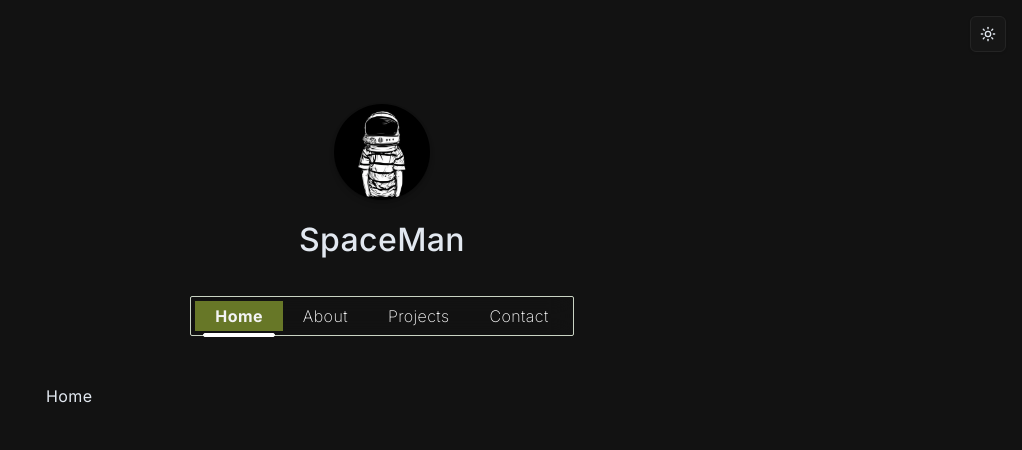
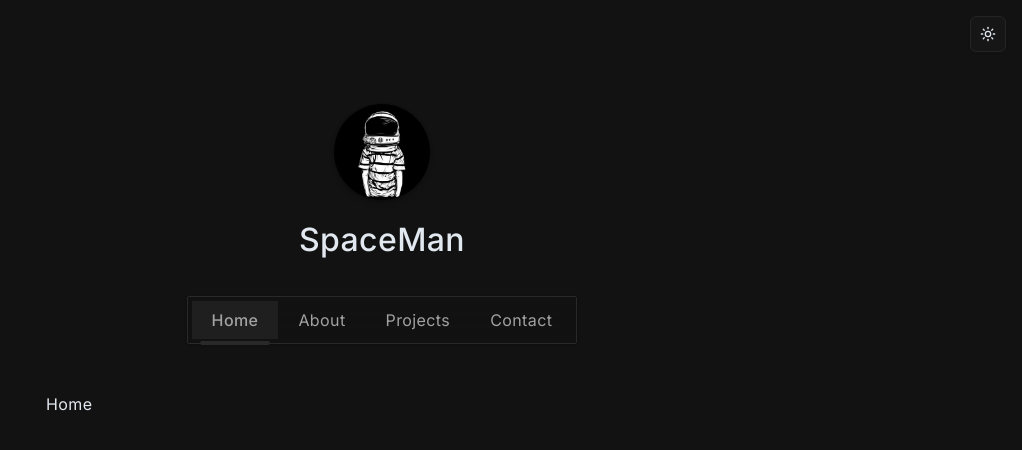
Before and after one commit to tonyedgal/portfolio-v2, a Next.js app: page / in a window 1280 px wide. Shown: the top 450 px of the page, without its empty margins (258-1280 px from the left). Built offline with nearby package versions, Linux system fonts and the light colour scheme.

Commit message:
feat: update navbar colors and layout

```diff
--- a/src/app/components/NavBar.tsx
+++ b/src/app/components/NavBar.tsx
@@ -18,7 +18,7 @@ export default function NavBar() {
   const [hoveredPath, setHoveredPath] = useState<string | null>(pathName);
 
   return (
-    <div className="border rounded-xs flex border-[#C9D3C3] w-fit mx-auto p-1 mb-12 sticky top-4 z-100 bg-transparent backdrop-blur-md m-4">
+    <div className="border rounded-xs shadow-sm flex border-border w-fit mx-auto p-1 mb-12 sticky top-4 z-100 bg-transparent backdrop-blur-md m-4">
       <nav className="flex relative justify-between z-100 rounded-lg mx-auto">
         {navItems.map((item, i) => {
           const active = pathName === item.path;
@@ -26,8 +26,8 @@ export default function NavBar() {
           return (
             <Link
               key={item.path}
-              className={`px-5 shrink py-2 rounded-none leading-[14px] text-white text-sm lg:text-base relative no-underline duration-300 ease-in ${
-                active ? "text-zinc-100 font-bold" : "font-extralight"
+              className={`px-5 shrink py-3 text-muted-foreground rounded-none leading-[14px] text-sm lg:text-base relative no-underline duration-300 ease-in ${
+                active ? "font-medium" : ""
               }`}
               href={item.path}
               data-active={active}
@@ -37,7 +37,7 @@ export default function NavBar() {
               <span>{item.name}</span>
               {item.path === hoveredPath && (
                 <motion.div
-                  className="absolute bottom-0 left-0 h-full bg-[#677727]  mix-blend-difference rounded-none -z-10"
+                  className="absolute bottom-0 left-0 h-full bg-muted  mix-blend-difference rounded-none -z-10"
                   layoutId="navbar"
                   aria-hidden="true"
                   style={{
@@ -46,7 +46,7 @@ export default function NavBar() {
                   transition={{
                     // type: "spring",
                     bounce: 0,
-                    stiffness: 130,
+                    stiffness: 100,
                     damping: 10,
                     duration: 0.3,
                   }}
@@ -58,7 +58,7 @@ export default function NavBar() {
                   transition={{ duration: 0.5 }}
                   layoutId="pill"
                 >
-                  <div className="h-[4px] w-full border rounded-full border-white bg-white"></div>
+                  <div className="h-[4px] w-full border rounded-full border-border bg-border"></div>
                 </motion.div>
               )}
             </Link>
```
